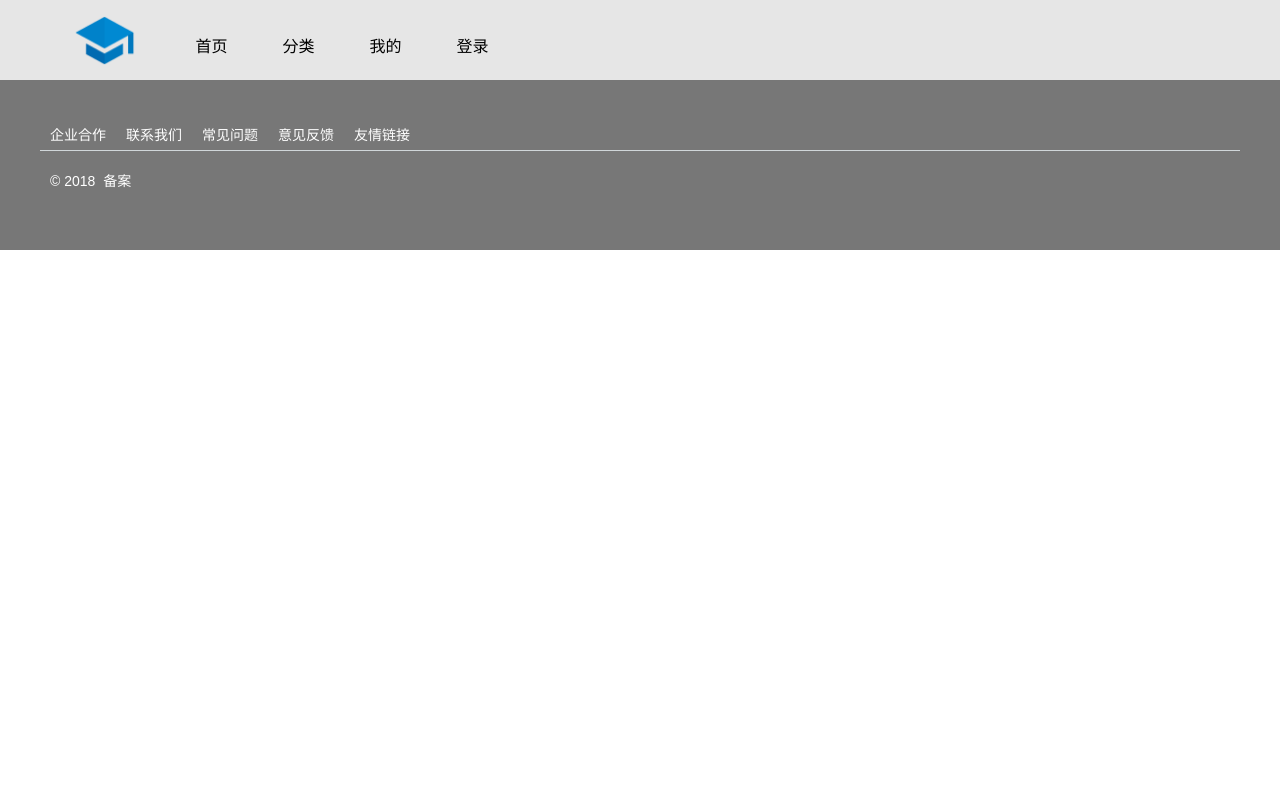
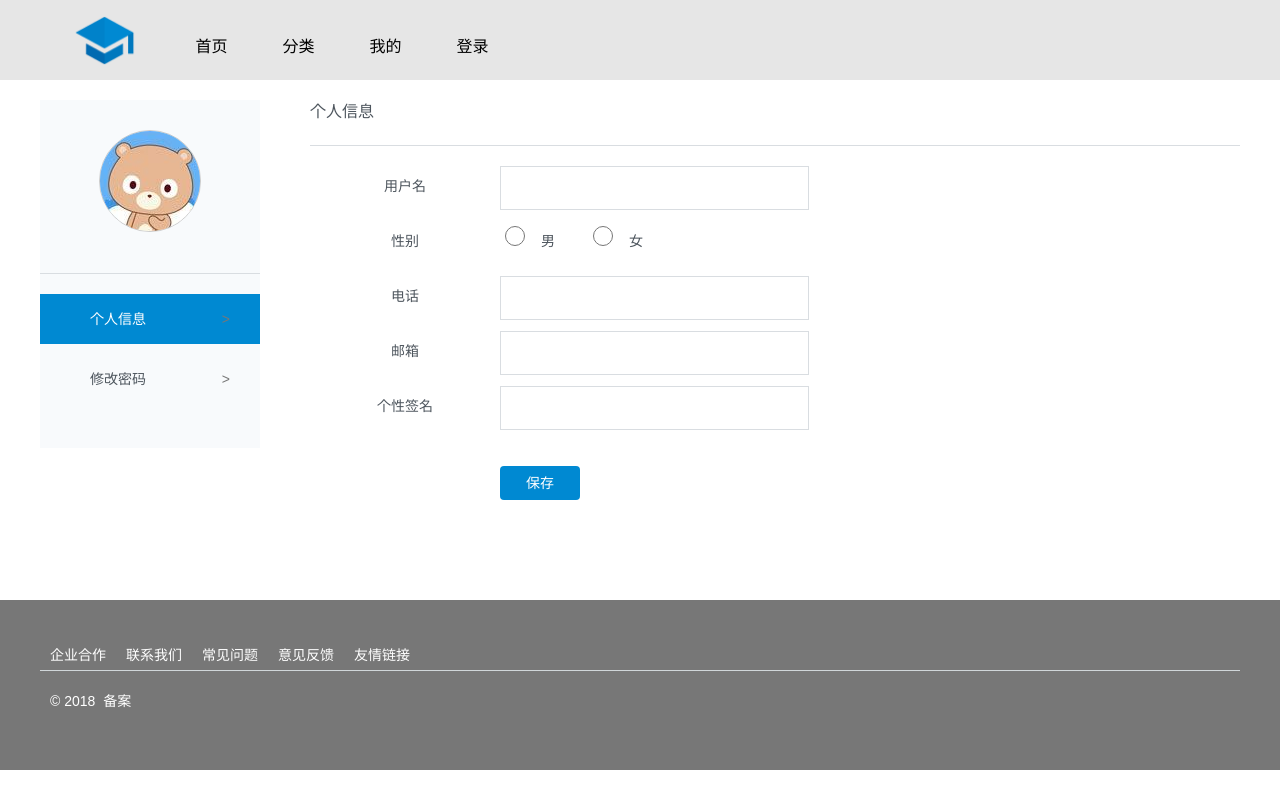
Before and after one commit to 97wgl/Mooc-Front, a Vue app in the folder moocfrontend/: page /#/myArea in a window 1280 px wide. Built offline with nearby package versions, Linux system fonts and the light colour scheme.

Commit message:
merge yyyStudent

```diff
--- a/moocfrontend/src/App.vue
+++ b/moocfrontend/src/App.vue
@@ -6,7 +6,7 @@
         <nav class="header-nav">
           <span class="header-nav-item" @click="$router.push('/')">首页</span>
           <span class="header-nav-item" @click="$router.push('list')">分类</span>
-          <span class="header-nav-item" @click="$router.push('login')">我的</span>
+          <span class="header-nav-item" @click="$router.push('myArea')">我的</span>
           <span class="header-nav-item" @click="$router.push('login')">登录</span>
         </nav>
       </div>
--- a/moocfrontend/src/assets/js/util.js
+++ b/moocfrontend/src/assets/js/util.js
@@ -1,4 +1,4 @@
-const baseUrl = "http://192.168.1.103:8080/"
+const baseUrl = "http://192.168.1.102:8080/"
 
 const transformRequest = function transformRequest(obj) {
     　　　var str = [];
--- /dev/null
+++ b/moocfrontend/src/components/modifyPassword.vue
@@ -0,0 +1,29 @@
+<template>
+  <div class="setting-right">
+    <div><span class="f-16">修改密码</span></div>
+    <div class="split-line" style="margin: 20px 0px;"></div>
+    <form action="" class="oc-form">
+      <li>
+        <label for="email">原密码</label>
+        <input type="text" name="email" id="email" class="input-text">
+      </li>
+      <li>
+        <label for="remark">新密码</label>
+        <input type="text" name="remark" id="remark" class="input-text">
+      </li>
+      <li>
+        <label for="remark">确认密码</label>
+        <input type="text" name="remark" id="remark" class="input-text">
+      </li>
+    </form>
+    <li class="clearfix" style="margin-top:40px;">
+      <input type="button" value="确认修改" class="btn" @click="confirm();" style="margin-left:190px;">
+    </li>
+  </div>
+</template>
+
+<script>
+export default {
+
+}
+</script>
--- /dev/null
+++ b/moocfrontend/src/components/userInfo.vue
@@ -0,0 +1,40 @@
+<template>
+  <div class="setting-right">
+    <div><span class="f-16">个人信息</span></div>
+    <div class="split-line" style="margin: 20px 0px;"></div>
+    <form action="" class="oc-form">
+      <li>
+        <label for="name">用户名</label>
+        <input type="text" name="name" id="name" class="input-text">
+      </li>
+      <li>
+        <label>性别</label>
+        <input type="radio" name="sex" id="man" class="input-radio">
+        <label for="man" class="radioLabel">男</label>
+        <input type="radio" name="sex" id="woman" class="input-radio">
+        <label for="woman" class="radioLabel">女</label>
+      </li>
+      <li>
+        <label for="tel">电话</label>
+        <input type="text" name="tel" id="tel" class="input-text">
+      </li>
+      <li>
+        <label for="email">邮箱</label>
+        <input type="text" name="email" id="email" class="input-text">
+      </li>
+      <li>
+        <label for="remark">个性签名</label>
+        <input type="text" name="remark" id="remark" class="input-text">
+      </li>
+    </form>
+    <li class="clearfix" style="margin-top:40px;">
+      <input type="button" value="保存" class="btn" @click="save();" style="margin-left:190px;">
+    </li>
+  </div>
+</template>
+
+<script>
+export default {
+
+}
+</script>
--- a/moocfrontend/src/views/index.vue
+++ b/moocfrontend/src/views/index.vue
@@ -14,7 +14,7 @@
       <!-- 免费好课-start -->
       <div class="types-block clearfix">
         <h3 class="types-title">好课推荐</h3>
-        <div v-for="(item,index) in goodCourseList" class="types-content">
+        <div v-for="(item,index) in goodCourseList":key="index" class="types-content">
           <a href="javascript:void(0)">
             <div v-bind:class="{'course-card-container':1,'course-card-last':index==4}">
               <div v-bind:class="{'course-card-top':1,'brown-bg':index==0,'gray-bg':index==1,'purple-bg':index==2,'pink-bg':index==3,'green-bg':index==4}" >
@@ -66,7 +66,7 @@
             </a>
           </div>
           <div class="clearfix">
-            <a v-for="n in 4" href="javascript:void(0)">
+            <a v-for="n in 4":key="n" href="javascript:void(0)">
               <div v-bind:class="{'course-card-container':1,'course-card-last':n==4}">
                 <div class="course-card-top green-bg">
                   <span> Java </span>
@@ -88,10 +88,10 @@
       <!--名校讲师-start -->
       <div class="types-block clearfix">
         <h3 class="types-title">名校讲师</h3>
-        <div v-for='(item,index) in recomdTeacherList'>
+        <div v-for='(item,index) in recomdTeacherList':key="index">
           <div v-bind:class="{'lecturer-card-container':1,'course-card-last':index==4}">
             <div class="lecturer-item">
-              <img class="lecturer-uimg" src="../../static/images/header.jpg">
+              <img :src="baseUrl+item.headImg" class="lecturer-uimg" >
               <span class="lecturer-name">{{item.name}}</span>
               <span class="lecturer-title">{{item.orgnization}}</span>
               <span class="lecturer-p"> {{item.position}} {{item.remark}} </span>
--- a/moocfrontend/src/views/list.vue
+++ b/moocfrontend/src/views/list.vue
@@ -3,26 +3,142 @@
     <div class="f-main clearfix">
       <!-- 一级分类-start -->
       <div class="course-nav-row clearfix">
-        <span class="hd">方向：</span>
+        <span class="hd" style="margin-top:12px;">分类</span>
         <ul class="course-nav">
-          <li class="course-nav-item cur-course-nav">
-            <a href="javascript:void(0)">全部</a>
-          </li>
-          <li class="course-nav-item ">
-            <a href="javascript:void(0)"> 后端开发 </a>
-          </li>
-          <li class="course-nav-item ">
-            <a href="javascript:void(0)"> 移动开发 </a>
-          </li>
+          <li class="course-nav-item " v-for="(item,index) in firstLevelList":key="index"
+           v-bind:class="{'cur-course-nav':item.isActive}">
+           <a href="javascript:void(0)" @click="switchClassify(item.title,index)">{{item.title}}</a></li>
         </ul>
       </div>
       <!-- 一级分类-end -->
+
+      <!-- 课程列表-start -->
+      <div class="types-block clearfix" style="padding:0px;">
+        <h3 style="margin-bottom: 20px;">
+          <span class="types-title" style="margin-right:40px;">课程列表</span>
+          <a href="javascript:void(0)" style="display: inline-block;margin-right:20px;">
+            <span v-bind:class="{'color-oc':isSelectedNew}" @click="switchTag()">最新</span>
+          </a>
+          <a href="javascript:void(0)" style="display: inline-block;">
+            <span v-bind:class="{'color-oc':!isSelectedNew}" @click="switchTag()">最热</span>
+          </a>
+        </h3>
+        <div class="types-content clearfix" style="margin-bottom: 20px;">
+          <div v-for="(item,index) in courseList":key="index" v-bind:class="{'course-card-container':1,'course-card-last':(index+1)%5==0}">
+            <div class="course-card-top brown-bg"><span>{{item.classify}}</span></div>
+            <div class="course-card-content">
+              <h3 class="course-card-name">{{item.name}}</h3>
+              <p>{{item.brief}}</p>
+              <div class="course-card-info">
+                {{getLevel(item.level)}}<span>·</span>{{item.studyCount}}人在学
+              </div>
+            </div>
+          </div>
+        </div>
+      </div>
+    </div>
+      <!-- 二级分类-end -->
     </div>
   </div>
 </template>
 
-<!-- <script>
+<script>
 export default {
-
+  data(){
+    return {
+      firstLevelList: [
+        {title: '全部',isActive: 1}
+      ],
+      courseList:[],
+      isSelectedNew: 1,
+      classifyName: ''
+    }
+  },
+  methods: {
+    switchClassify(title,index){
+      this.isSelectedNew = 1;
+      this.firstLevelList.map((item,idx)=>{
+        if(idx == index){
+          item.isActive = 1;
+        }else{
+          item.isActive = 0
+        }
+      });
+      if(title != "全部"){
+        this.classifyName = title;
+        this.getClassifiedCourse(title,'1');
+      }else{
+        this.classifyName = '';
+        this.getAllCourse(1);
+      }
+    },
+    switchTag(){
+      this.isSelectedNew = !this.isSelectedNew;
+      if(this.isSelectedNew){
+        if(this.classifyName == ''){
+          this.getAllCourse(1);
+        }else{
+          this.getClassifiedCourse(this.classifyName,1);
+        }
+      }else{
+        if(this.classifyName == ''){
+          this.getAllCourse(2);
+        }else{
+          this.getClassifiedCourse(this.classifyName,2);
+        }
+      }
+    },
+    getClassifiedCourse(title,tag){
+      this.$http({
+        method: 'get',
+        url: this.baseUrl + 'course/list?'+this.transformRequest({'classify':title,'tag':tag})
+      }).then(res => {
+        if(res.data && res.data.data){
+          this.courseList = res.data.data.concat();
+        }
+      }).catch(error => {
+        console.log(error);
+      });
+    },
+    getAllCourse(tag){
+      this.$http({
+        method: 'get',
+        url: this.baseUrl + 'course/list?'+this.transformRequest({'tag':tag})
+      }).then(res=>{
+        if(res.data && res.data.data){
+          let allCourse = res.data.data.concat();
+          this.courseList = allCourse.concat();
+        }
+      }).catch(error => {
+        console.log(error);
+      });
+    }
+  },
+  computed: {
+    getLevel(){
+      return function(level){
+        if(level == "1") return "初级";
+        else if(level == "1") return "中级";
+        else return "高级"
+      }
+    }
+  },
+  created() {
+    this.$http({
+      method: 'get',
+      url: this.baseUrl + 'course/list?'+this.transformRequest({'tag':'1'})
+    }).then(res=>{
+      if(res.data && res.data.data){
+        let allCourse = res.data.data.concat();
+        let titleList = [...new Set(allCourse.map(item=>item.classify))];
+        titleList.map(item=>{
+          this.firstLevelList.push({'title': item,'isActive':0});
+        });
+        this.courseList = allCourse.concat();
+      }
+    }).catch(error => {
+      console.log(error);
+    });
+  },
 }
-</script> -->
+</script>
--- /dev/null
+++ b/moocfrontend/src/views/stuArea.vue
@@ -0,0 +1,46 @@
+<template>
+  <div class="siderBar">
+    <div class="f-main clearfix">
+      <div class="setting-left">
+        <img id="userNavHeader" class="setting-header" src="../../static/images/header.jpg">
+        <div class="split-line" style="margin-bottom: 20px;"></div>
+        <ul class="user-menu-nav-block">
+          <a href="javascript:void(0)">
+            <li v-for="(item,index) in items":key="index" v-bind:class="{'user-menu-nav-cur':item.isActive,'user-menu-nav':!item.isActive}"
+             @click="switchTab(item.index,index)">
+              {{ item.title }}<span style="color: rgb(119, 119, 119);">&gt;</span>
+            </li>
+          </a>
+        </ul>
+      </div>
+      <div class="content">
+        <transition name="move" mode="out-in"><router-view></router-view></transition>
+      </div>
+    </div>
+  </div>
+</template>
+
+<script>
+export default {
+  data(){
+    return {
+      items:[
+        {title: "个人信息",index: "myArea",isActive:1},
+        {title: "修改密码",index: "modifyPassword",isActive:0}
+      ]
+    }
+  },
+  methods: {
+    switchTab(index,idx){
+      this.$router.push(''+index);
+      this.items.map((item,index)=>{
+        if(index == idx){
+          item.isActive = 1;
+        }else{
+          item.isActive = 0;
+        }
+      })
+    }
+  },
+}
+</script>
--- a/moocfrontend/static/css/reset.css
+++ b/moocfrontend/static/css/reset.css
@@ -1139,6 +1139,19 @@ a:focus {
   float: left;
 }
 
+.oc-form li .radioLabel{
+  width: 40px;
+  height: 40px;
+  line-height: 40px;
+  float: inherit;
+}
+
+.oc-form li .input-radio{
+  width: 20px;
+  height: 20px;
+  line-height: 20px;
+}
+
 .oc-form li .display-text {
   float: left;
   height: 40px;
```
Also changed, not shown: moocfrontend/src/router/index.js (+14 -0 lines), 1 other file (tests, documents, lock files or other folders).
